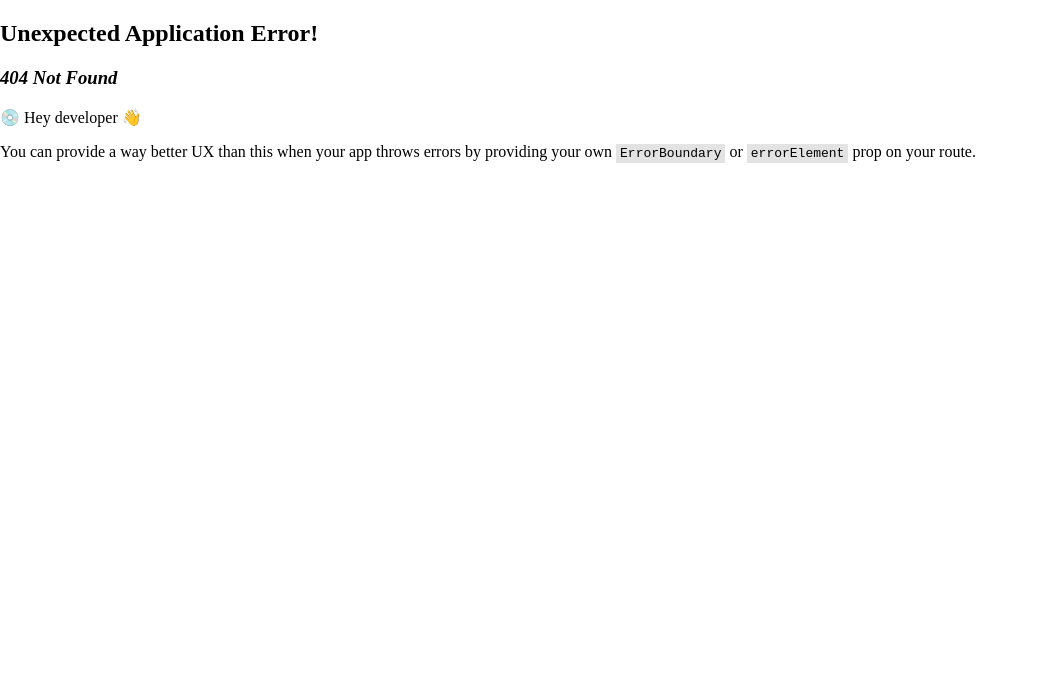
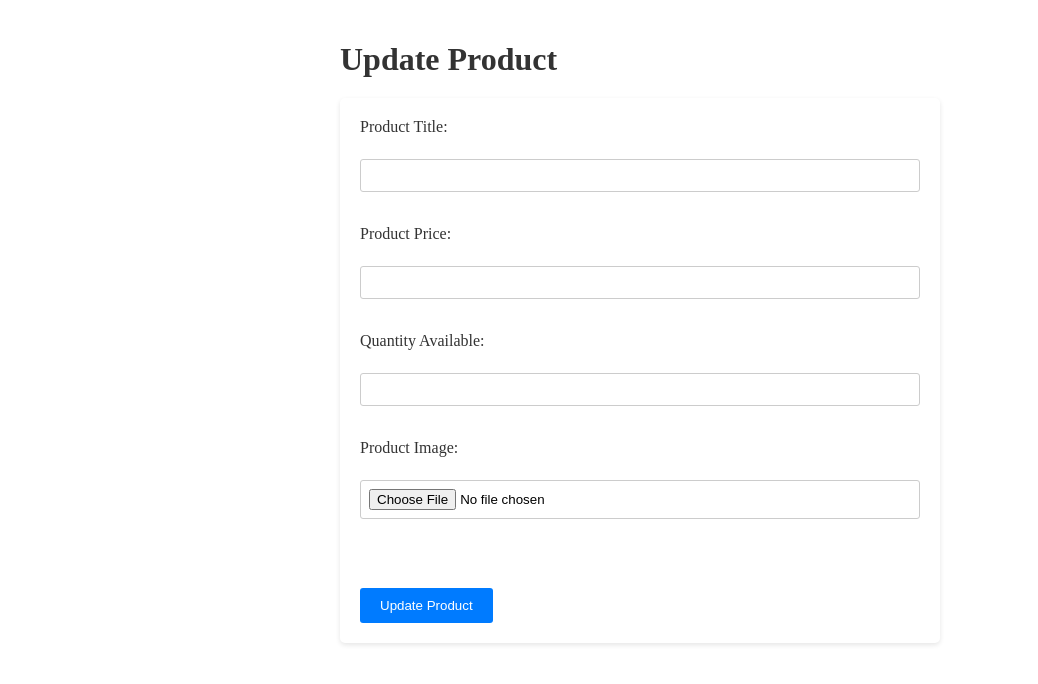
Before and after one commit to ilyesbenbrahim/Ecommercefrontend, a React (Vite) app: page /modifierproduit in a window 1280 px wide. Before the commit this address had no page. Shown: the top 684 px of the page, without its empty margins (0-1038 px from the left). Built offline with nearby package versions, Linux system fonts and the light colour scheme; no server answers.

Commit message:
add updare product

```diff
--- /dev/null
+++ b/src/Pages/product/ModifierProduit.jsx
@@ -0,0 +1,94 @@
+import './Ajouterproduit.css';
+import { useState, useEffect } from 'react';
+import { useParams } from 'react-router-dom';
+import axios from 'axios';
+
+const UpdateProduit = () => {
+  const { id } = useParams();
+  const [title, setTitle] = useState('');
+  const [prixduproduit, setPrixDuProduit] = useState('');
+  const [quantitedisponible, setQuantiteDisponible] = useState('');
+  const [image, setImage] = useState(null);
+  const [imageUrl, setImageUrl] = useState('');
+
+  useEffect(() => {
+    // Fetch the current product details
+    axios.get(`http://localhost:5000/api/products/${'66468390d4b832b9e2bc7466'}`)
+      .then((res) => {
+        const product = res.data;
+        setTitle(product.title);
+        setPrixDuProduit(product.prixduproduit);
+        setQuantiteDisponible(product.quantitedisponible);
+        setImageUrl(product.image);  // Set the existing image URL
+      })
+      .catch((err) => console.error('Error fetching product details:', err));
+  }, [id]);
+
+  const handleSubmit = async (event) => {
+    event.preventDefault();
+
+    let updatedProduct = {
+      title,
+      prixduproduit,
+      quantitedisponible
+    };
+
+    if (image) {
+      const formData = new FormData();
+      formData.append('image', image);
+
+      try {
+        // Step 1: Upload the image
+        const uploadResponse = await axios.post('http://localhost:5000/api/products/upload', formData, {
+          headers: {
+            'Content-Type': 'multipart/form-data'
+          }
+        });
+        updatedProduct.image = uploadResponse.data.url;  // Assuming the server returns the URL in this format
+      } catch (error) {
+        console.error('Error uploading image:', error);
+        alert('Failed to upload image. Please try again.');
+        return;
+      }
+    } else {
+      updatedProduct.image = imageUrl;  // Use the existing image URL if no new image is uploaded
+    }
+
+    try {
+      // Step 2: Update the product
+      await axios.put(`http://localhost:5000/api/products/${'66468390d4b832b9e2bc7466'}`, updatedProduct);
+      alert('Product updated successfully!');
+    } catch (error) {
+      console.error('Error updating product:', error);
+      alert('Failed to update product. Please try again.');
+    }
+  };
+
+  const handleImageChange = (event) => {
+    setImage(event.target.files[0]);
+  };
+
+  return (
+    <div className="container">
+      <h1>Update Product</h1>
+      <form onSubmit={handleSubmit} encType="multipart/form-data">
+        <label htmlFor="title">Product Title:</label><br />
+        <input type="text" id="title" name="title" value={title} onChange={(e) => setTitle(e.target.value)} required /><br /><br />
+
+        <label htmlFor="prixduproduit">Product Price:</label><br />
+        <input type="number" id="prixduproduit" name="prixduproduit" min="0" step="0.01" value={prixduproduit} onChange={(e) => setPrixDuProduit(e.target.value)} required /><br /><br />
+
+        <label htmlFor="quantitedisponible">Quantity Available:</label><br />
+        <input type="number" id="quantitedisponible" name="quantitedisponible" min="0" value={quantitedisponible} onChange={(e) => setQuantiteDisponible(e.target.value)} required /><br /><br />
+
+        <label htmlFor="image">Product Image:</label><br />
+        <input type="file" id="image" name="image" accept="image/*" onChange={handleImageChange} /><br /><br />
+        {imageUrl && <img src={imageUrl} alt="Current product" height={100} />}<br /><br />
+
+        <input type="submit" value="Update Product" />
+      </form>
+    </div>
+  );
+};
+
+export default UpdateProduit;
```
Also changed, not shown: src/main.jsx (+7 -0 lines).
